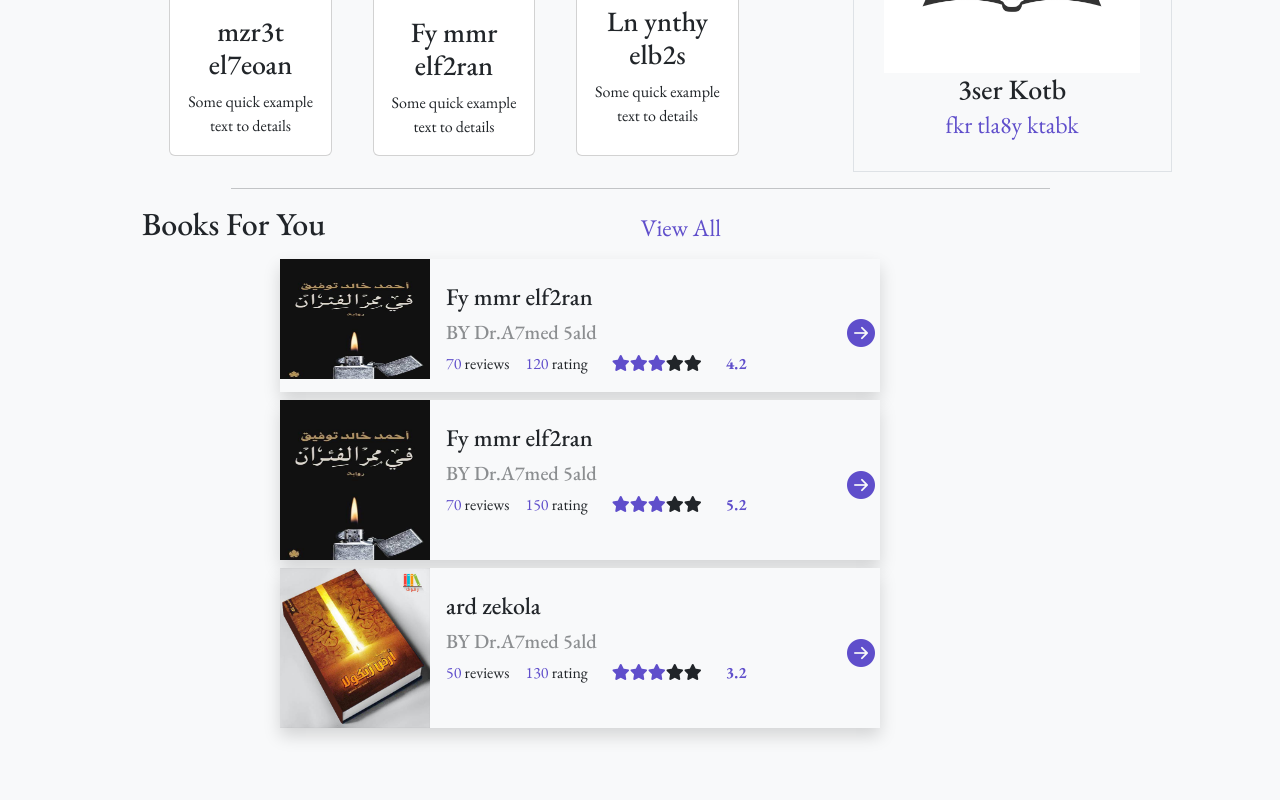
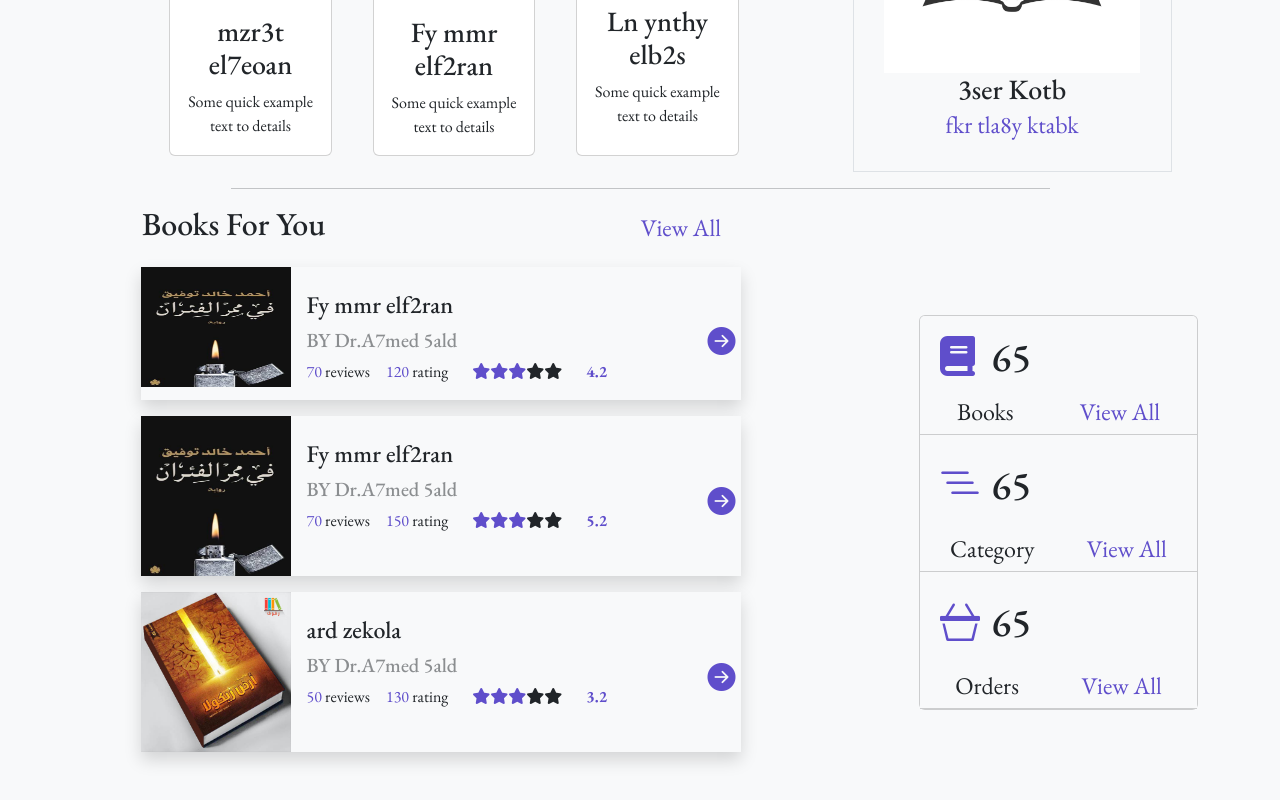
Before and after one commit to alibayomy/Book-Store-Client-Side-React, a React (Create React App) app in the folder bookstore/: page /dashboard in a window 1280 px wide. Shown: the part 409-1209 px from the top of the page. Before the commit the page ends 1185 px from the top, so only its background shows below. Built offline with nearby package versions, Linux system fonts and the light colour scheme.

Commit message:
edit dashboard page , statistics section

```diff
--- a/bookstore/src/Pages/Dashboard/Dashboard.js
+++ b/bookstore/src/Pages/Dashboard/Dashboard.js
@@ -15,13 +15,10 @@ function Dashboard(){
         <>
         <div className="container-fluid mt-5 mx-auto">
             <div className="row">
+                {/* Popular Books section  */}
                 <div className='d-flex justify-content-between col-lg-8 col-md-12 col-sm-12 mt-2 mb-3'>
                     <h3 className='text-secondary w-25'>Popular Books</h3>
-                        {/* <div className='w-50 d-flex justify-content-evenly col-md-12 col-sm-12 '>
-
-                        </div> */}
                 </div>
-
 
                 <div className='container d-flex justify-content-evenly flex-wrap col-lg-7 col-md-11 col-sm-12 px-0 popular-books'>
                     <div className="card col-lg-3 col-md-7 col-sm-12 mb-sm-3 book-img  ">
@@ -49,16 +46,9 @@ function Dashboard(){
                     </div>
 
                 </div>
-                {/* <ul className='d-flex justify-content-between'>
-                                <li>   </li>
-                                <li>   </li>
-                                <li>  </li>
+                {/* end Popular Books section  */}
 
-                </ul> */}
-
-                    {/* <MyCard imageUrl={book1} title='mzr3t el7eoan' /> */}
-                    {/* <MyCard imageUrl={book1} title='mzr3t el7eoan' /> */}
-                    {/* <MyCard imageUrl={book1} title='mzr3t el7eoan' /> */}
+                {/* publisher info section */}
 
                 <div className='d-flex justify-content-center col-lg-4 col-md-12 col-sm-12 mt-sm-4 publisher-info'>
                     <div className="col-lg-11 col-md-11 col-sm-11 border p-2">
@@ -70,19 +60,22 @@ function Dashboard(){
                     </div>
 
                 </div>
+
+                {/* endpublisher info section */}
             </div>
 
             <hr className='w-75 mx-auto '></hr>
 
             <div className='row justify-content-between  align-items-start flex-wrap mb-5'>
 
+                {/* Books section */}
                 <div className='d-flex justify-content-between col-lg-7 '>
                     <h2 className='ps-5' >Books For You</h2>
                     <Link to='#' className='text-decoration-none align-self-center fs-4' style={{"color":"#5f4ecb"}}>View All</Link>
                 </div>
 
                 <div className='col-lg-8 col-md-12 col-sm-12 mx-auto'>
-                    <div className='d-flex bg-light shadow mt-2 col-lg-10 position-relative'>
+                        <div className='d-flex bg-light shadow mt-3 col-lg-10 position-relative'>
                             <div className='w-25'>
                                 <img src={book2} className="card-img-top d-block mx-auto  w-100" style={{"height":"120px"}} alt="..." />
                             </div>
@@ -108,7 +101,7 @@ function Dashboard(){
                             </div>
                         </div>
 
-                    <div className='d-flex bg-light shadow mt-2 col-lg-10 position-relative'>
+                        <div className='d-flex bg-light shadow mt-3 col-lg-10 position-relative'>
                             <div className='w-25'>
                                 <img src={book2} className="card-img-top d-block mx-auto  w-100" style={{"height":"160px"}} alt="..." />
                             </div>
@@ -134,7 +127,7 @@ function Dashboard(){
                             </div>
                         </div>
 
-                    <div className='d-flex bg-light shadow mt-2 col-lg-10 position-relative'>
+                        <div className='d-flex bg-light shadow mt-3 col-lg-10 position-relative'>
                             <div className='w-25'>
                                 <img src={book4} className="card-img-top d-block mx-auto  w-100" style={{"height":"160px"}} alt="..." />
                             </div>
@@ -159,12 +152,12 @@ function Dashboard(){
                                 <i class="bi bi-arrow-right-circle-fill fs-3" style={{"color":"#5f4ecb"}}></i>
                             </div>
                         </div>
+                </div>
+                {/* end Books section */}
 
+                {/* books statistics section */}
 
-                </div>
-
-
-                {/* <div className='col-lg-3 col-md-12 col-sm-12 p-0 mt-3 mt-sm-5 me-0'>
+                <div className='col-lg-3 col-md-12 col-sm-12 p-0  mt-sm-5 mt-0 me-0'>
                         <div class="card bg-light mt-3" >
                             <div class="card-header bg-light p-1">
                                 <div className='d-flex justify-content-start'>
@@ -205,9 +198,10 @@ function Dashboard(){
                                     <Link to='#' className='text-decoration-none align-self-center fs-4' style={{"color":"#5f4ecb"}}>View All</Link>
                                 </div>
                             </div>
+                        </div>
 
-                    </div>
-                    <div class="card " >
+
+                        {/* <div class="card " >
                             <div class="card-header fs-2 text-center">
                                 Actions
                             </div>
@@ -216,9 +210,13 @@ function Dashboard(){
                                 <li class="list-group-item text-center fs-1"><Link className='text-decoration-none align-self-center fs-5' to='#' style={{"color":"#5f4ecb"}}>ADD Book</Link></li>
                                 <li class="list-group-item text-center fs-1"><Link className='text-decoration-none align-self-center fs-5' to='#' style={{"color":"#5f4ecb"}}>ADD Author</Link></li>
                             </ul>
-                    </div>
                         </div> */}
                 </div>
+
+                {/* books statistics section */}
+
+            </div>
+
         </div>
 
 
```
Lines whose indentation alone changed are shown as unchanged.
